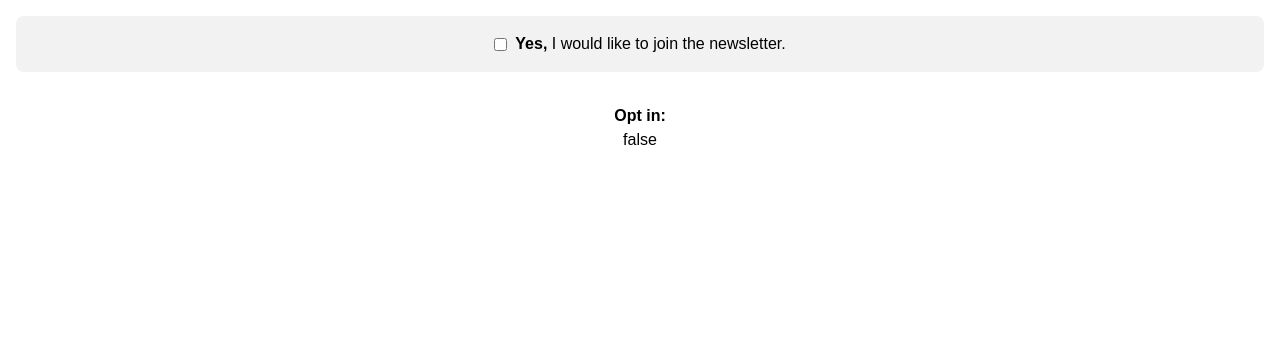
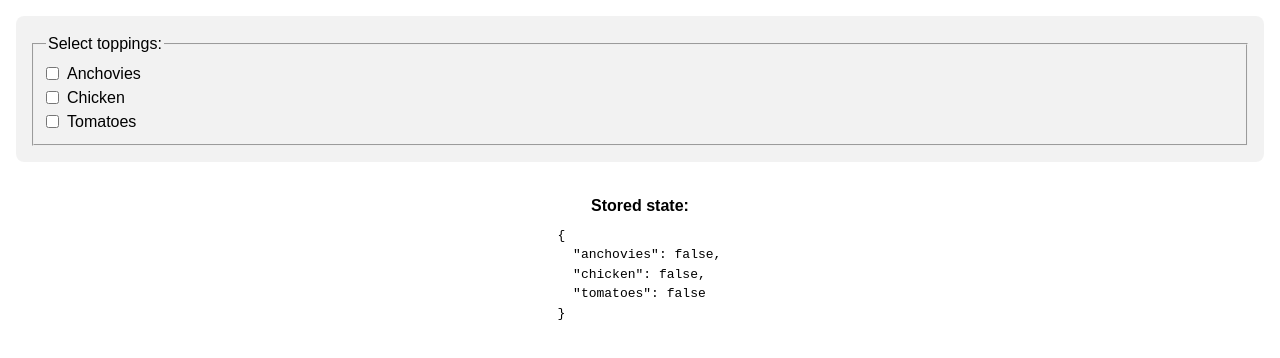
Before and after one commit to simotae14/react-joy-exercises, a React (Create React App) app: page / in a window 1280 px wide. Shown: the top 358 px of the page. Built offline with nearby package versions, Linux system fonts and the light colour scheme; a web font is replaced by a local one.

Commit message:
68 Input Cheatsheet - Checkboxes - Multiple checkbox example

```diff
--- a/src/App.js
+++ b/src/App.js
@@ -1,7 +1,20 @@
 import React from 'react';
 
+const initialToppings = {
+  anchovies: false,
+  chicken: false,
+  tomatoes: false,
+}
+
 function App() {
-  const [optIn, setOptIn] = React.useState(false);
+  const [
+    pizzaToppings,
+    setPizzaToppings
+  ] = React.useState(initialToppings);
+
+  // Get a list of all toppings.
+  // ['anchovies', 'chicken', 'tomato'];
+  const toppingsList = Object.keys(initialToppings);
 
   return (
     <>
@@ -10,20 +23,41 @@ function App() {
           event.preventDefault();
         }}
       >
+        <fieldset>
+          <legend>
+            Select toppings:
+          </legend>
+
+          {/*
+            Iterate over those toppings, and
+            create a checkbox for each one:
+          */}
+          {toppingsList.map(option => (
+            <div key={option}>
               <input
                 type="checkbox"
-          id="opt-in-checkbox"
-          checked={optIn}
+                id={option}
+                value={option}
+                checked={pizzaToppings[option] === true}
                 onChange={event => {
-            setOptIn(event.target.checked);
+                  setPizzaToppings({
+                    ...pizzaToppings,
+                    [option]: event.target.checked,
+                  })
                 }}
               />
-        <label htmlFor="opt-in-checkbox">
-          <strong>Yes,</strong> I would like to join the newsletter.
+              <label htmlFor={option}>
+                {option}
               </label>
+            </div>
+          ))}
+        </fieldset>
       </form>
       <p>
-        <strong>Opt in:</strong> {optIn.toString()}
+        <strong>Stored state:</strong>
+      </p>
+      <p className="output">
+        {JSON.stringify(pizzaToppings, null, 2)}
       </p>
     </>
   );
--- a/src/styles.css
+++ b/src/styles.css
@@ -1,17 +1,27 @@
 form {
-  --bg: hsl(0deg 0% 95%);
+  padding: 16px;
+  background: hsl(0deg 0% 0% / 0.05);
+  border-radius: 8px;
+}
+fieldset div {
   display: flex;
-  justify-content: center;
+  align-items: center;
   gap: 8px;
-  align-items: center;
-  padding: 16px;
-  background: var(--bg);
-  border-radius: 8px;
 }
 p {
   margin-top: 2rem;
   text-align: center;
 }
-p strong {
-  display: block;
+.output {
+  text-align: left;
+  white-space: pre-wrap;
+  font-family: monospace;
+  width: fit-content;
+  min-width: 165px;
+  margin-left: auto;
+  margin-right: auto;
+  margin-top: 8px;
 }
+label {
+  text-transform: capitalize;
+}
```
Lines whose indentation alone changed are shown as unchanged.
